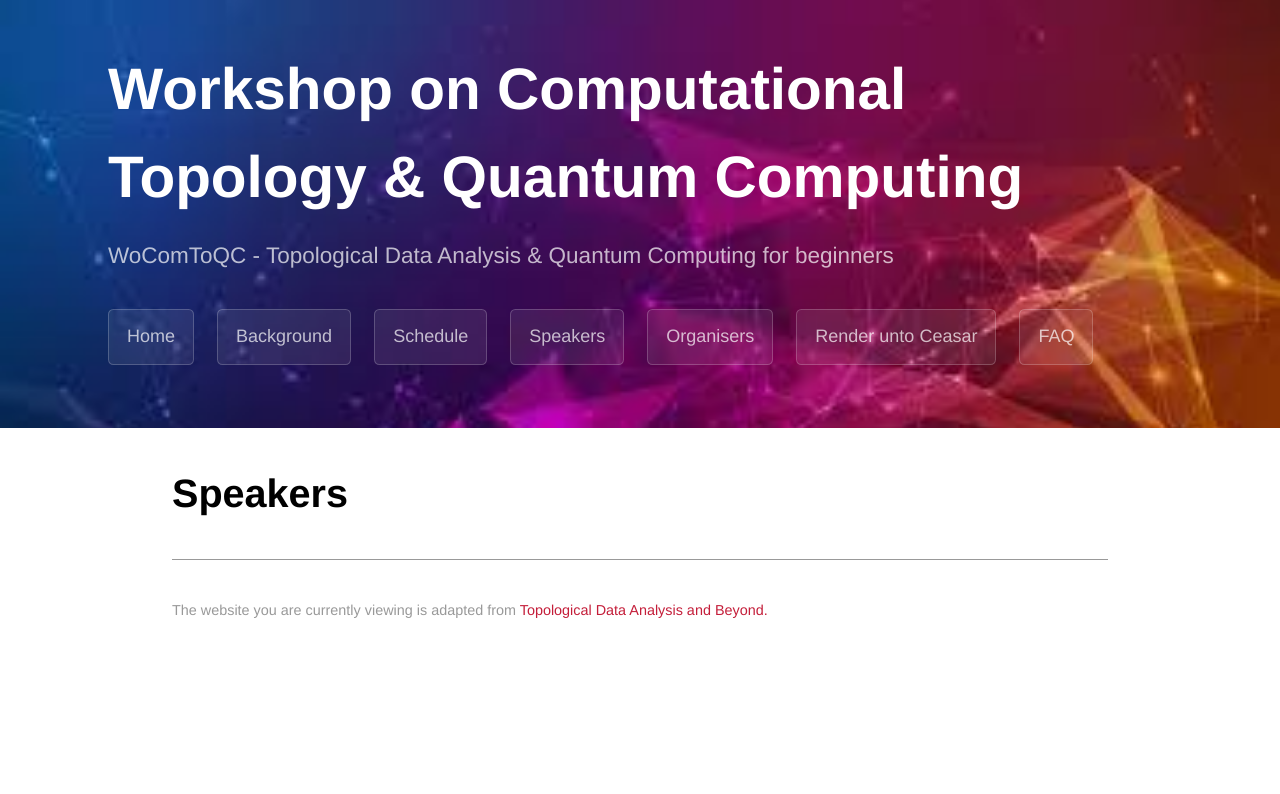
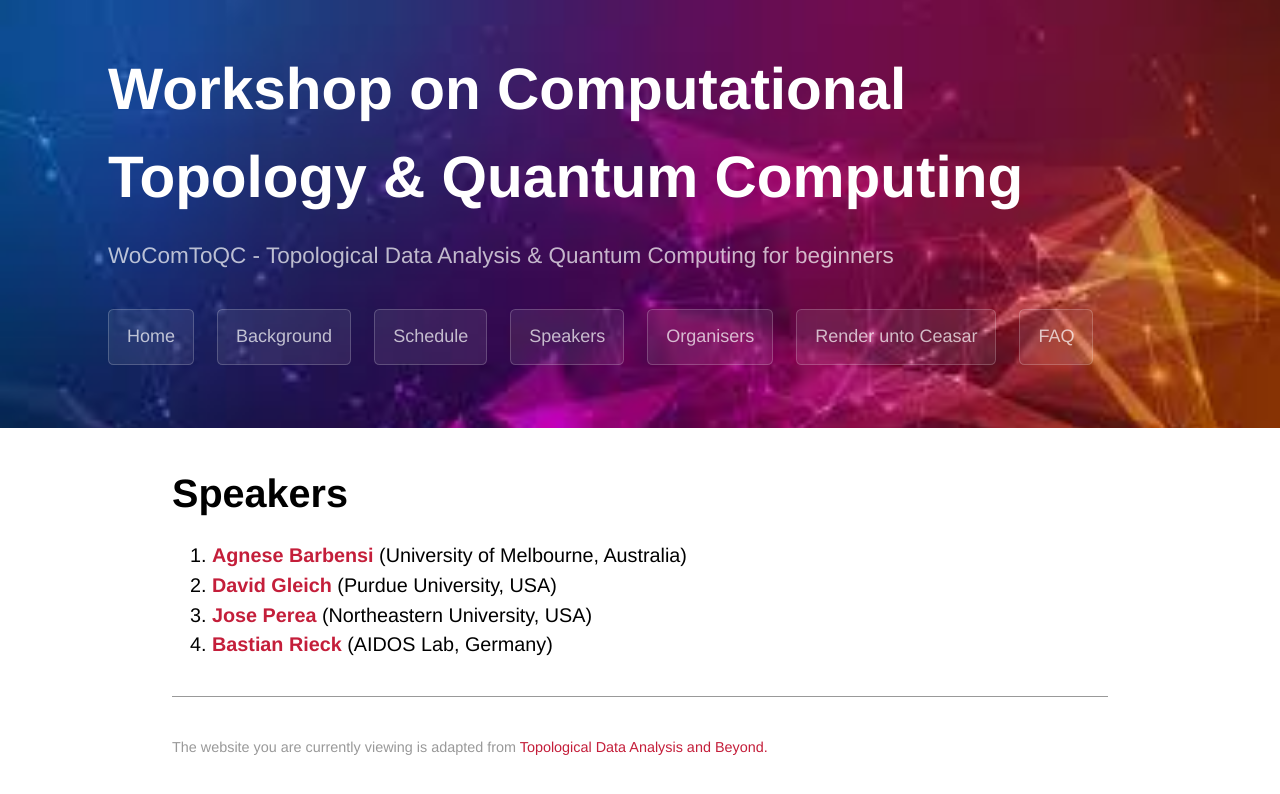
Before and after one commit to WoComtoQC/wocomtoqc.github.io, a Jekyll site: the page built from speakers.md, in a window 1280 px wide. Shown: the top 794 px of the page. Built offline with Jekyll 4.4.1, drawn with Linux system fonts in a browser that asks for light colours; some web fonts are replaced; our own code applies the rules of GitHub Pages for plain Markdown files.

Commit message:
Update speakers.md

```diff
--- a/speakers.md
+++ b/speakers.md
@@ -6,3 +6,9 @@ layout: default
 
 
 # Speakers
+
+
+1. [**Agnese Barbensi**](https://sites.google.com/view/agnesebarbensi/home) (University of Melbourne, Australia)
+2. [**David Gleich**](https://www.cs.purdue.edu/homes/dgleich/) (Purdue University, USA)
+3. [**Jose Perea**](https://www.joperea.com/) (Northeastern University, USA)
+4. [**Bastian Rieck**](https://bastian.rieck.me/) (AIDOS Lab, Germany)
```
